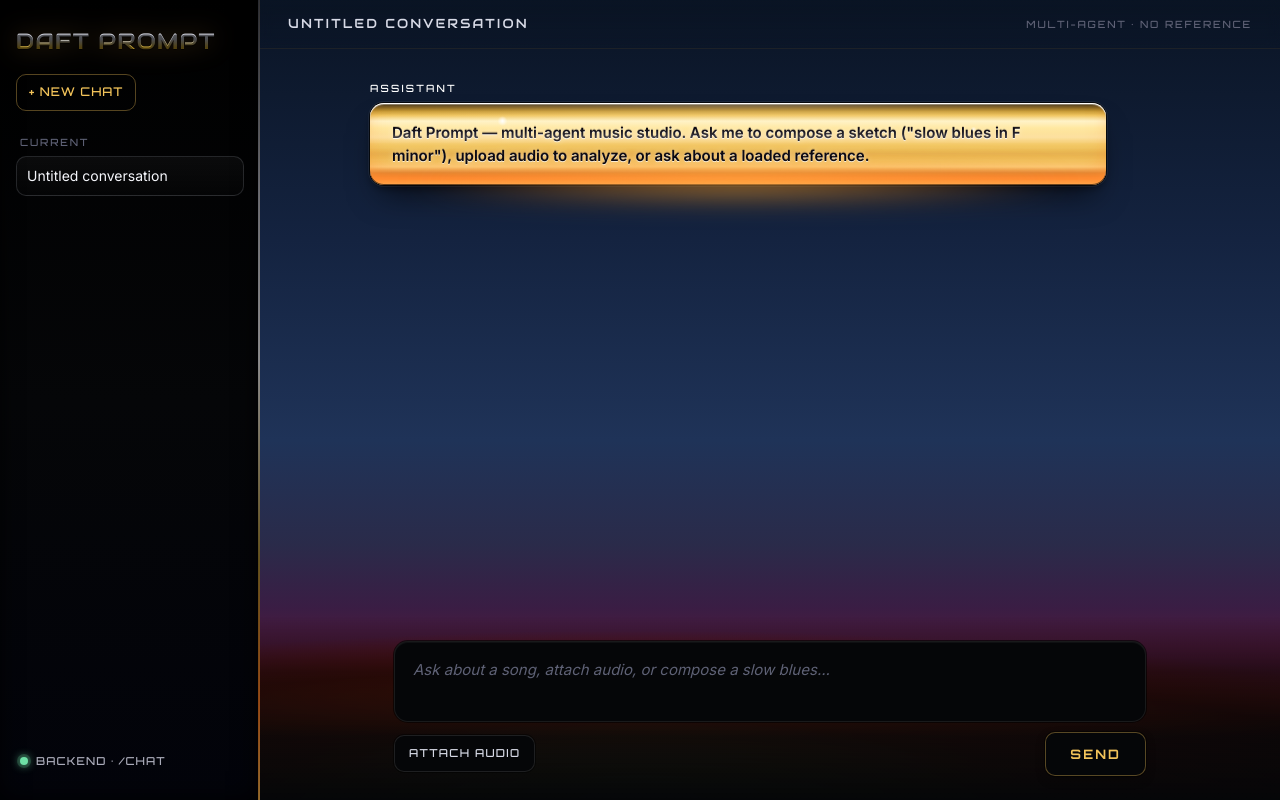
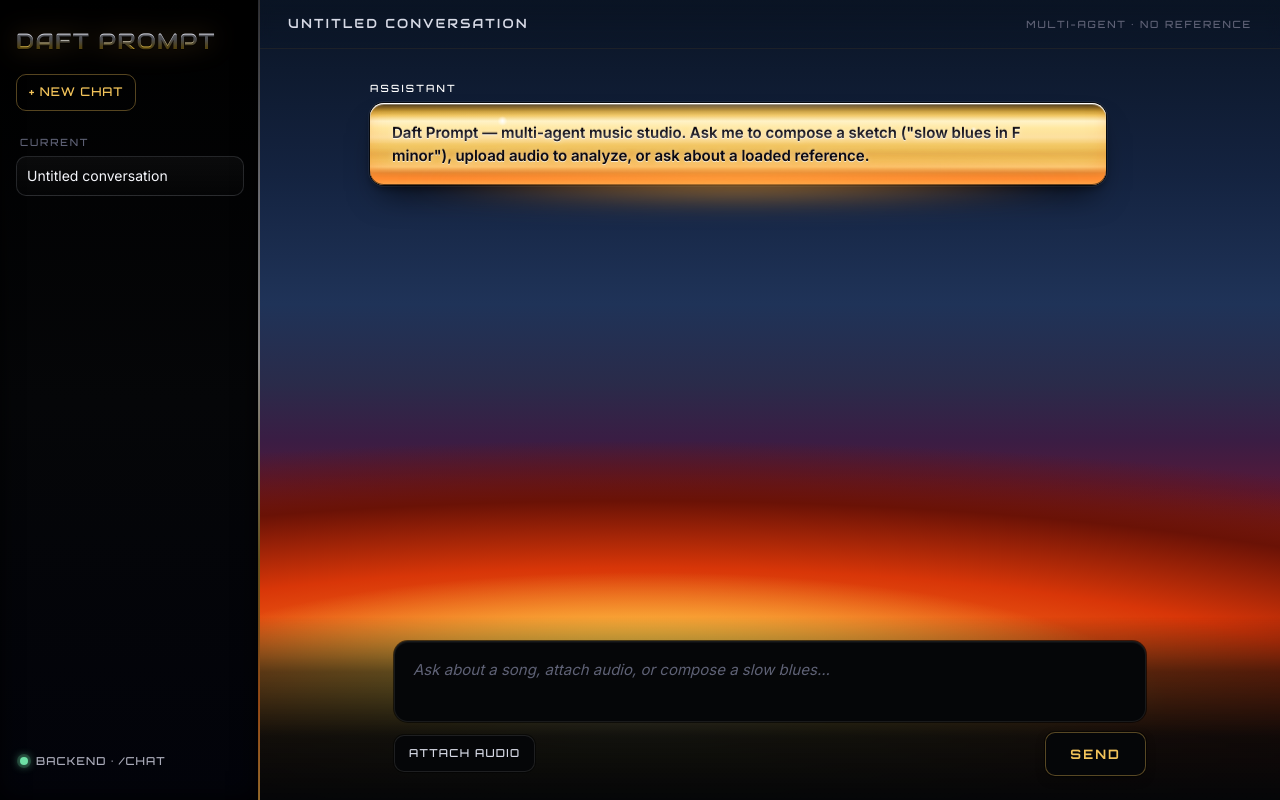
Before and after one commit to anatissera/Daft-Prompt, a Next.js app in the folder apps/web/: page / in a window 1280 px wide. Built offline with nearby package versions, Linux system fonts and the light colour scheme.

Commit message:
style(web): lift fire ramp so yellow/orange show above the composer slab

```diff
--- a/apps/web/app/globals.css
+++ b/apps/web/app/globals.css
@@ -80,27 +80,30 @@ html, body {
 
 body {
   overflow: hidden;
-  /* Twilight-dominant sky with a tight blaze hugging the bottom edge */
+  /* Twilight sky → fire ramp positioned ABOVE the composer slab so the
+     warm yellows and oranges actually appear in the visible window. */
   background:
-    /* hot core glow only at the very bottom */
-    radial-gradient(45% 14% at 50% 100%, #fff1a8 0%, #ffd24a 25%, transparent 70%) no-repeat,
-    /* compact blaze radial — narrower + shorter than before */
-    radial-gradient(100% 32% at 50% 106%, #ffae3a 0%, #ff7a1f 25%, #d83608 50%, #6a1206 70%, transparent 85%) no-repeat,
-    /* tight haze meeting the sky */
-    radial-gradient(120% 22% at 50% 102%, rgba(255, 100, 20, 0.45) 0%, transparent 80%) no-repeat,
-    /* vertical: most of the screen is twilight, fire only in the last band */
+    /* hot yellow core lifted up to mid-screen */
+    radial-gradient(55% 22% at 50% 88%, #fff1a8 0%, #ffd24a 30%, transparent 75%) no-repeat,
+    /* main blaze pushed up so orange/red sit higher */
+    radial-gradient(120% 42% at 50% 92%, #ffae3a 0%, #ff7a1f 25%, #d83608 50%, #6a1206 70%, transparent 88%) no-repeat,
+    /* widening haze that ties fire into the sky */
+    radial-gradient(140% 32% at 50% 86%, rgba(255, 110, 25, 0.45) 0%, transparent 85%) no-repeat,
+    /* vertical: sky takes top 50%, the rest is a full fire ramp */
     linear-gradient(
       180deg,
       var(--sky-deep) 0%,
-      var(--sky-mid) 30%,
-      var(--sky-glow) 55%,
-      #2a2b4a 68%,            /* sky → dusk indigo */
-      #3a1d44 76%,            /* dusk → mauve */
-      #5a1838 83%,            /* mauve → wine */
-      #7e1a16 89%,            /* wine → deep red */
-      #b53112 93%,            /* deep red → red-orange */
-      #ee6b1c 97%,            /* orange */
-      #ffe17a 100%            /* yellow embers */
+      var(--sky-mid) 22%,
+      var(--sky-glow) 38%,
+      #2a2b4a 48%,
+      #3a1d44 55%,
+      #5a1838 62%,
+      #7e1a16 68%,
+      #b53112 74%,
+      #ee6b1c 80%,            /* orange band visible above composer */
+      #ffae3a 86%,            /* amber */
+      #ffd24a 92%,            /* yellow */
+      #ffe17a 100%            /* bright yellow embers */
     ) no-repeat;
   background-attachment: fixed;
   position: relative;
```
